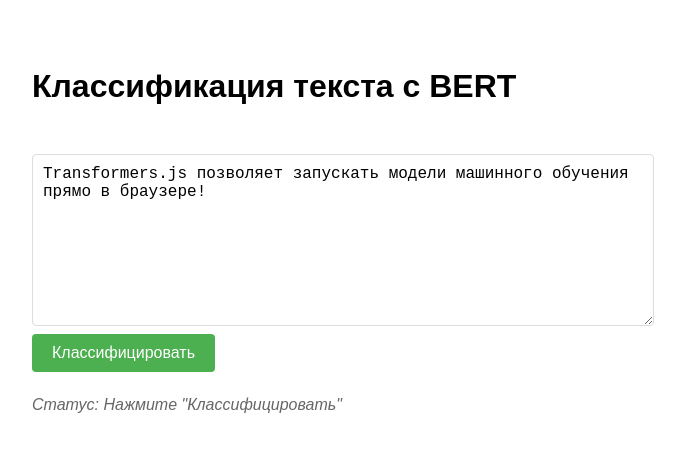
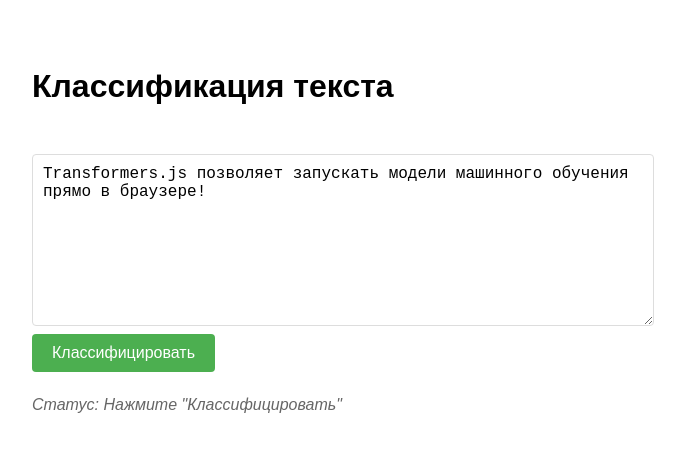
Before and after one commit to mdlufy/bert-classification, a plain HTML site: page index.html in a window 1280 px wide. Shown: the whole page, without its empty margins (308-993 px from the left). Drawn offline with Linux system fonts and the light colour scheme.

```diff
--- a/index.html
+++ b/index.html
@@ -3,7 +3,7 @@
     <head>
         <meta charset="UTF-8" />
         <meta name="viewport" content="width=device-width, initial-scale=1.0" />
-        <title>Классификация текста с BERT</title>
+        <title>Классификация текста</title>
         <style>
             body {
                 font-family: Arial, sans-serif;
@@ -64,7 +64,7 @@
     </head>
     <body>
         <div class="container">
-            <h1>Классификация текста с BERT</h1>
+            <h1>Классификация текста</h1>
 
             <div class="input-section">
                 <textarea
@@ -120,7 +120,7 @@
                         'text-classification',
                         'Xenova/distilbert-base-uncased-finetuned-sst-2-english',
                         // 'mdlufy/distilbert-sentiment-ru',
-                        // 'web_model', // Путь относительно корня сайта
+                        // '/web_model',
                         {
                             quantized: false,
                         }
```
